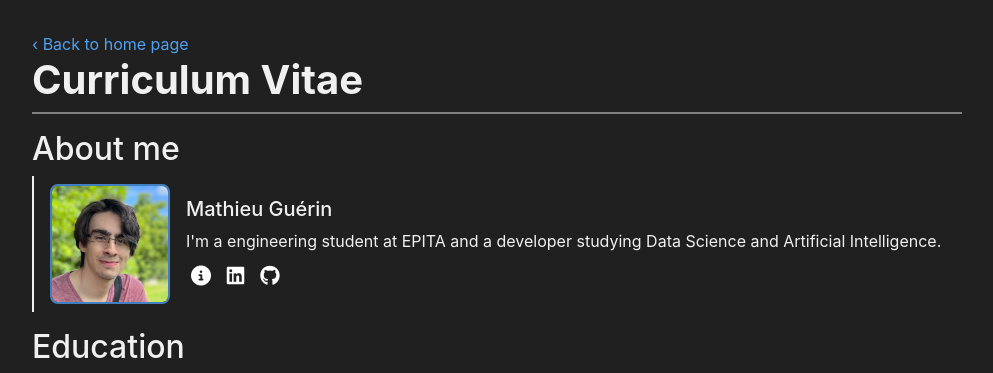
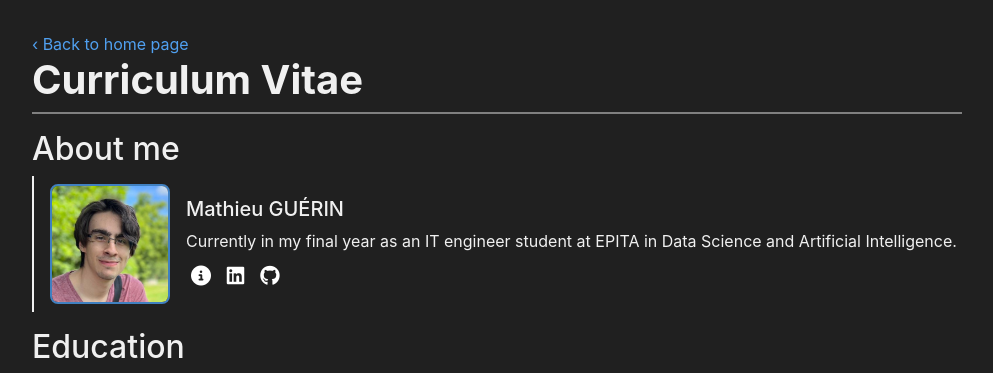
Before and after one commit to matiboux/matiboux.me, a Jekyll site: the page built from cv.html, in a window 1280 px wide and 900 px high. Shown: the top 373 px of the window, without its empty margins (143-1136 px from the left). Built offline with Jekyll 4.4.1, drawn with Linux system fonts in a browser that asks for light colours; nearby versions of some CDN libraries.

Commit message:
Update bio in about.yml

```diff
--- a/_data/about.yml
+++ b/_data/about.yml
@@ -1,7 +1,7 @@
-name: Mathieu Guérin
+name: Mathieu GUÉRIN
 age: 21
 biography:
-  I'm a engineering student at EPITA and a developer studying Data Science and Artificial Intelligence.
+  Currently in my final year as an IT engineer student at EPITA in Data Science and Artificial Intelligence.
 
 avatar:
   file: /assets/profile.jpg
```
